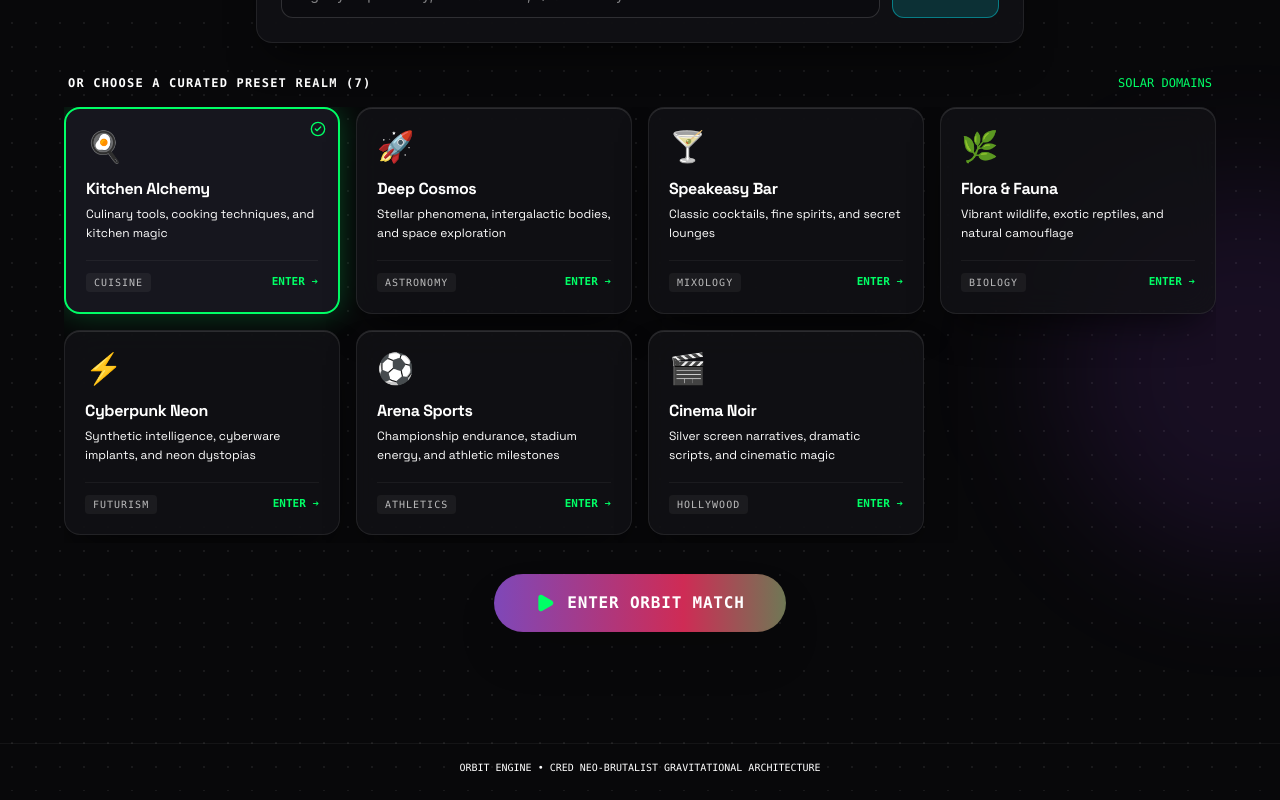
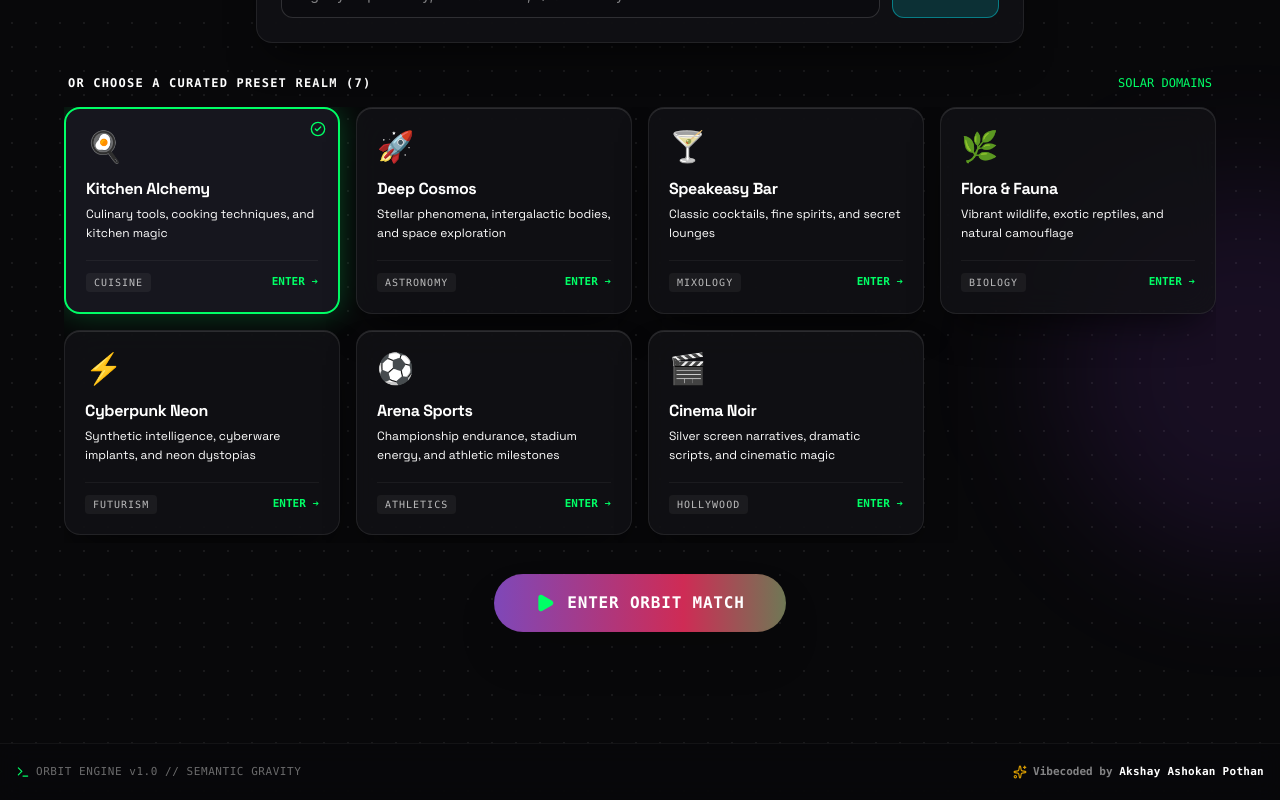
Before and after one commit to akshayashokanpothan/proximity-game, a React (Vite) app: page / in a window 1280 px wide. Shown: the part 397-1197 px from the top of the page. Built offline with nearby package versions, Linux system fonts and the light colour scheme.

Commit message:
feat: add 'Vibecoded by Akshay Ashokan Pothan' footer credit

```diff
--- a/src/App.tsx
+++ b/src/App.tsx
@@ -8,6 +8,7 @@ import { ProximityStream } from './components/ProximityStream';
 import { HintAdModal } from './components/HintAdModal';
 import { VictoryModal } from './components/VictoryModal';
 import { RevealAdModal } from './components/RevealAdModal';
+import { Footer } from './components/Footer';
 import type { Theme, Guess, ScoreTier, DynamicHint, SavedSession } from './types/game';
 import { calculateSemanticScore, getScoreTier } from './utils/semanticEngine';
 import { getNonRepeatingTargetWord, generateRandomHint } from './data/themeDatabase';
@@ -378,10 +379,8 @@ export default function App() {
         onPlayAgain={handlePlayAgain}
       />
 
-      {/* Footer */}
-      <footer className="w-full text-center py-4 border-t border-white/5 text-[10px] font-mono text-cred-subtle px-4">
-        ORBIT ENGINE • CRED NEO-BRUTALIST GRAVITATIONAL ARCHITECTURE
-      </footer>
+      {/* Anchored Neo-Luxury Footer */}
+      <Footer />
     </div>
   );
 }
--- /dev/null
+++ b/src/components/Footer.tsx
@@ -0,0 +1,20 @@
+import React from 'react';
+import { Sparkles, Terminal } from 'lucide-react';
+
+export const Footer: React.FC = () => {
+  return (
+    <footer className="w-full text-center py-5 border-t border-white/5 bg-[#08080A]/80 backdrop-blur-md select-none">
+      <div className="max-w-7xl mx-auto px-4 flex flex-col sm:flex-row items-center justify-between gap-2 text-[11px] font-mono text-white/40">
+        <div className="flex items-center gap-1.5 tracking-wider">
+          <Terminal className="w-3.5 h-3.5 text-[#00FF66]" />
+          <span>ORBIT ENGINE v1.0 // SEMANTIC GRAVITY</span>
+        </div>
+
+        <div className="flex items-center gap-1.5 font-semibold text-white/50 hover:text-white/90 transition-colors cursor-default">
+          <Sparkles className="w-3.5 h-3.5 text-[#FFB800] animate-pulse" />
+          <span>Vibecoded by <strong className="text-white tracking-wide">Akshay Ashokan Pothan</strong></span>
+        </div>
+      </div>
+    </footer>
+  );
+};
```
